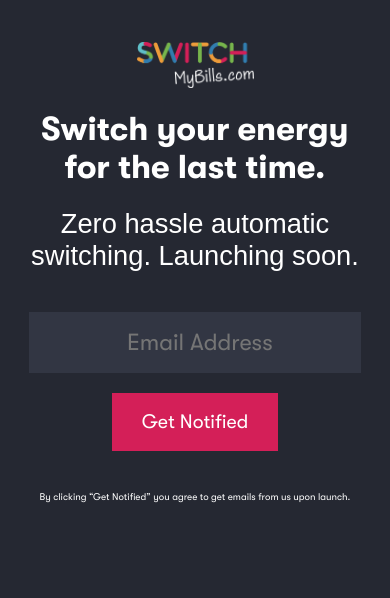
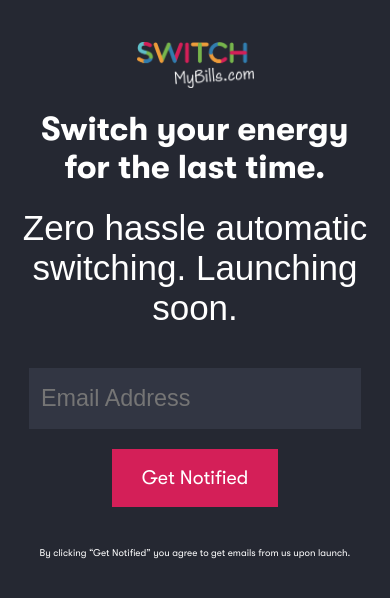
Before and after one commit to yahm23/switchMyBills, a React (Create React App) app: page / in a window 390 px wide. Shown: the top 598 px of the page. Built offline with nearby package versions, Linux system fonts and the light colour scheme; a web font is replaced by a local one.

Commit message:
added script font with corresponding responsiveness

```diff
--- a/src/App.css
+++ b/src/App.css
@@ -10,6 +10,10 @@
   font-family: "Maku";
   src: url("../src/fonts/maku_devanagari.ttf");
 }
+@font-face {
+  font-family: "Script";
+  src: url("../src/fonts/MarckScript-Regular.ttf");
+}
 html, body {
   background-color: #252832;
   min-height: 80vh;
@@ -17,6 +21,11 @@ html, body {
 
 .loader {
   text-align: center;
+}
+
+.script {
+  font-family: "Script", sans-serif !important;
+  font-size: 360% !important;
 }
 
 .outerMain {
@@ -56,8 +65,8 @@ html, body {
   .mainBannerBlurb {
     color: white;
     text-align: center;
+    font-family: "Maku", sans-serif;
     font-size: 35px;
-    font-family: "Maku", sans-serif;
     font-weight: 500;
     margin: 5vh auto;
   }
@@ -82,7 +91,8 @@ html, body {
 
   .inputEmail {
     color: white;
-    font-family: "GTRegular", sans-serif;
+    text-align: center;
+    text-align: left;
     font-weight: 100;
     background-color: transparent;
     height: 100%;
@@ -112,7 +122,7 @@ html, body {
     color: white;
     text-align: center;
     font-family: "GTBold", sans-serif;
-    font-size: 3vw;
+    font-size: 30px;
   }
 }
 @media all and (max-width: 723px) {
@@ -137,8 +147,8 @@ html, body {
   .mainBannerBlurb {
     color: white;
     text-align: center;
-    font-size: 7vw;
     font-family: "Maku", sans-serif;
+    font-size: 35px;
     font-weight: 500;
     margin: 1vh auto;
   }
@@ -155,27 +165,35 @@ html, body {
   .inputEmail {
     color: white;
     text-align: center;
-    font-family: "GTRegular", sans-serif;
+    text-align: left;
     font-weight: 100;
+    background-color: transparent;
+    height: 100%;
+    width: 70%;
+    font-size: 20px;
+    border: none;
+    outline: none;
+    padding-left: 15px;
     background-color: #323643;
     height: 15vw;
-    outline: none;
     width: 100%;
     font-size: 6vw;
-    border: none;
     padding-left: 3vw;
   }
 
   .buttonEmail {
-    margin: 20px auto;
     background-color: #D41F58;
     color: white;
     font-family: "GTRegular", sans-serif;
+    height: 100%;
+    width: 30%;
+    font-size: 25px;
+    outline: none;
+    border: none;
+    margin: 20px auto;
     height: 15vw;
-    outline: none;
     width: 50%;
     font-size: 5vw;
-    border: none;
   }
 
   .mainBannerDisclaimer {
@@ -190,10 +208,16 @@ html, body {
     color: white;
     text-align: center;
     font-family: "GTBold", sans-serif;
+    font-size: 6vw;
   }
 
   .fadingAnim {
     animation: fadein 3s;
+  }
+
+  .script {
+    font-family: "Script", sans-serif !important;
+    font-size: 10vw !important;
   }
 }
 @keyframes fadein {
--- a/src/App.scss
+++ b/src/App.scss
@@ -11,9 +11,15 @@
     src: url('../src/fonts/maku_devanagari.ttf');
 }
 
+@font-face {
+    font-family: 'Script';
+    src: url('../src/fonts/MarckScript-Regular.ttf');
+}
+
 $offBlack: #252832;
 $GTBold: 'GTBold', sans-serif;
 $GTRegular: 'GTRegular', sans-serif;
+$Script: 'Script', sans-serif;
 $Maku: 'Maku', sans-serif;
 
 html, body{
@@ -30,9 +36,43 @@ html, body{
     text-align: center;
 }
 
+.script{
+    font-family: $Script !important;
+    font-size: 360% !important;
+}
 
 .outerMain{
     position: relative;
+}
+
+@mixin inputEmail{
+    @include centeredWhiteText();
+    text-align: left;
+    font-weight: 100;
+    background-color: transparent;
+    height: 100%;
+    width: 70%;
+    font-size: 20px;
+    border: none;
+    outline: none;
+    padding-left: 15px;
+}
+
+@mixin buttonEmail{
+    background-color: #D41F58;
+    color: white;
+    font-family: $GTRegular;
+    height: 100%;
+    width: 30%;
+    font-size: 25px;
+    outline: none;
+    border: none;
+}
+@mixin mainBannerBlurb{
+    @include centeredWhiteText;
+    font-family: $Maku;
+    font-size: 35px;
+    font-weight: 500;
 }
 
 @media all and (min-width: 723px) {
@@ -48,6 +88,7 @@ html, body{
         justify-content: center;
         // margin: 15vh auto 0 auto;
     }
+
     .fadingAnim{
         animation: fadein 3s;
     }
@@ -68,10 +109,7 @@ html, body{
     }
 
     .mainBannerBlurb{
-        @include centeredWhiteText;
-        font-size: 35px;
-        font-family: $Maku;
-        font-weight: 500;
+        @include mainBannerBlurb();
         margin: 5vh auto;
     }
 
@@ -81,7 +119,6 @@ html, body{
         font-weight: 100;
         font-size: 15px;
     }
-
 
 
     .form{
@@ -95,28 +132,11 @@ html, body{
     }
 
     .inputEmail{
-        color: white;
-        font-family: $GTRegular;
-        font-weight: 100;
-        background-color: transparent;
-        height: 100%;
-        width: 70%;
-        font-size: 20px;
-        border: none;
-        outline: none;
-        padding-left: 15px;
+        @include inputEmail();
     }
 
     .buttonEmail{
-        background-color: #D41F58;
-        color: white;
-        font-family: $GTRegular;
-        height: 100%;
-        width: 30%;
-        font-size: 25px;
-        outline: none;
-
-        border: none;
+        @include buttonEmail();
     }
 
     .button.buttonEmail{
@@ -126,7 +146,7 @@ html, body{
     .successText{
         @include centeredWhiteText();
         font-family: $GTBold;
-        font-size: 3vw;
+        font-size: 30px;
     }
 
 
@@ -154,10 +174,7 @@ html, body{
     }
 
     .mainBannerBlurb{
-        @include centeredWhiteText;
-        font-size: 7vw;
-        font-family: $Maku;
-        font-weight: 500;
+        @include mainBannerBlurb();
         margin: 1vh auto;
     }
 
@@ -173,30 +190,20 @@ html, body{
     }
 
     .inputEmail{
-        @include centeredWhiteText();
-        font-family: $GTRegular;
-        font-weight: 100;
+        @include inputEmail();
         background-color: #323643;
         height: 15vw;
-        // height: 100%;
-        outline: none;
         width: 100%;
         font-size: 6vw;
-        border: none;
         padding-left: 3vw;
     }
 
     .buttonEmail{
+        @include buttonEmail();
         margin: 20px auto;
-        background-color: #D41F58;
-        color: white;
-        font-family: $GTRegular;
         height: 15vw;
-        outline: none;
-        // height: 100%;
         width: 50%;
         font-size: 5vw;
-        border: none;
     }
     .mainBannerDisclaimer{
         @include centeredWhiteText;
@@ -212,10 +219,18 @@ html, body{
     .successText{
         @include centeredWhiteText();
         font-family: $GTBold;
+        font-size: 6vw;
+
     }
     .fadingAnim{
         animation: fadein 3s;
     }
+
+    .script{
+        font-family: $Script !important;
+        font-size: 10vw !important;
+    }
+
 }
 
 @keyframes fadein {
--- a/src/pages/main.js
+++ b/src/pages/main.js
@@ -27,8 +27,8 @@ export default function Main() {
                                     className="fadingAnim">
 
                                     <img className = "logoMain" src={Logo}/>
-                                    <h1 className="successText"> Thanks for your interest!</h1>
-                                    <h1 className="successText"> We'll get back to you shortly!</h1>
+                                    <h1 className="successText script"> Thanks for your interest!</h1>
+                                    <h1 className="successText"> We'll notify you when we go live!</h1>
                                 </div>
                                 :
                                 <div>
```
Also changed, not shown: src/fonts/MarckScript-Regular.ttf (added), 1 other file (tests, documents, lock files or other folders).
